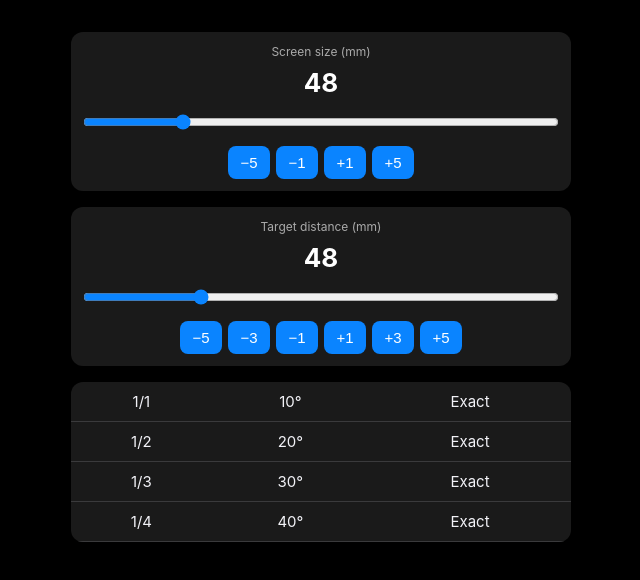
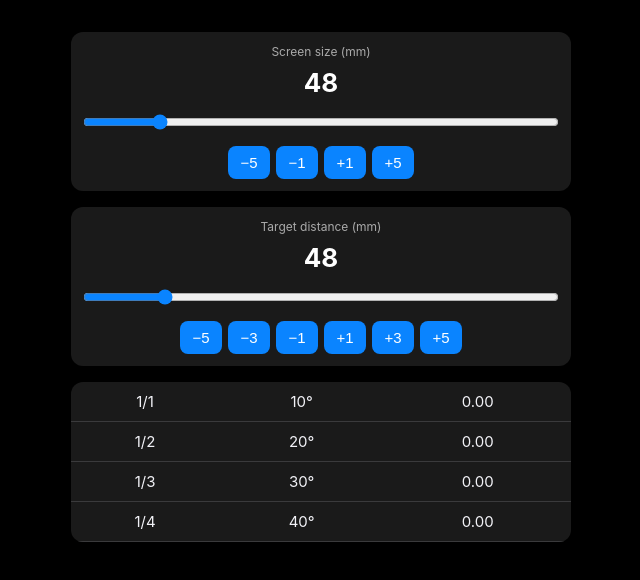
Before and after one commit to jmxiiu/crazy-tank-public, a plain HTML site: page index.html in a window 1280 px wide. Shown: the whole page, without its empty margins (319-959 px from the left). Drawn offline with Linux system fonts and the light colour scheme.

Commit message:
Show floored angle (under-read) and decimals in third column

```diff
--- a/index.html
+++ b/index.html
@@ -21,7 +21,7 @@ th, td { padding: 10px; text-align: center; border-bottom: 1px solid #3a3a3c; fo
 <div class="input-group">
   <div class="small-label">Screen size (mm)</div>
   <div class="value" id="screenDisplay">48</div>
-  <input type="range" id="screenSlider" min="30" max="120" value="48" oninput="setScreen(this.value)">
+  <input type="range" id="screenSlider" min="30" max="150" value="48" oninput="setScreen(this.value)">
   <div class="buttons">
     <button onclick="changeScreen(-5)">−5</button>
     <button onclick="changeScreen(-1)">−1</button>
@@ -33,7 +33,7 @@ th, td { padding: 10px; text-align: center; border-bottom: 1px solid #3a3a3c; fo
 <div class="input-group">
   <div class="small-label">Target distance (mm)</div>
   <div class="value" id="targetDisplay">48</div>
-  <input type="range" id="targetSlider" min="0" max="200" value="48" oninput="setTarget(this.value)">
+  <input type="range" id="targetSlider" min="0" max="300" value="48" oninput="setTarget(this.value)">
   <div class="buttons">
     <button onclick="changeTarget(-5)">−5</button>
     <button onclick="changeTarget(-3)">−3</button>
@@ -45,10 +45,10 @@ th, td { padding: 10px; text-align: center; border-bottom: 1px solid #3a3a3c; fo
 </div>
 
 <table id="results">
-  <tr><td>1/1</td><td id="fullAngle">-</td><td id="fullTweak">-</td></tr>
-  <tr><td>1/2</td><td id="medAngle">-</td><td id="medTweak">-</td></tr>
-  <tr><td>1/3</td><td id="smallAngle">-</td><td id="smallTweak">-</td></tr>
-  <tr><td>1/4</td><td id="quarterAngle">-</td><td id="quarterTweak">-</td></tr>
+  <tr><td>1/1</td><td id="fullAngle">-</td><td id="fullDecimal">-</td></tr>
+  <tr><td>1/2</td><td id="medAngle">-</td><td id="medDecimal">-</td></tr>
+  <tr><td>1/3</td><td id="smallAngle">-</td><td id="smallDecimal">-</td></tr>
+  <tr><td>1/4</td><td id="quarterAngle">-</td><td id="quarterDecimal">-</td></tr>
 </table>
 
 <script>
@@ -69,7 +69,7 @@ function setScreen(val) {
 }
 
 function changeScreen(delta) {
-  screenMm = Math.max(30, Math.min(120, screenMm + delta));
+  screenMm = Math.max(20, Math.min(150, screenMm + delta));
   updateDisplay();
 }
 
@@ -79,7 +79,7 @@ function setTarget(val) {
 }
 
 function changeTarget(delta) {
-  target = Math.max(0, Math.min(200, target + delta));
+  target = Math.max(0, Math.min(300, target + delta));
   updateDisplay();
 }
 
@@ -94,12 +94,12 @@ function calculate() {
   ];
 
   forces.forEach(f => {
-    const precise = 90 - (units * f.dpu) + signedWind;
-    const integer = Math.floor(precise);
-    const fromVertical = Math.max(0, 90 - integer);
-    const tweak = Math.abs(precise - integer) < 0.01 ? 'Exact' : 'LOW';
-    document.getElementById(f.id + 'Angle').textContent = fromVertical + '°';
-    document.getElementById(f.id + 'Tweak').textContent = tweak;
+    const preciseFromHorizontal = 90 - (units * f.dpu) + signedWind;
+    const fromVerticalPrecise = 90 - preciseFromHorizontal; // angle from vertical
+    const integer = Math.floor(fromVerticalPrecise);
+    const decimal = (fromVerticalPrecise - integer).toFixed(2);
+    document.getElementById(f.id + 'Angle').textContent = integer + '°';
+    document.getElementById(f.id + 'Decimal').textContent = decimal;
   });
 }
 
```
